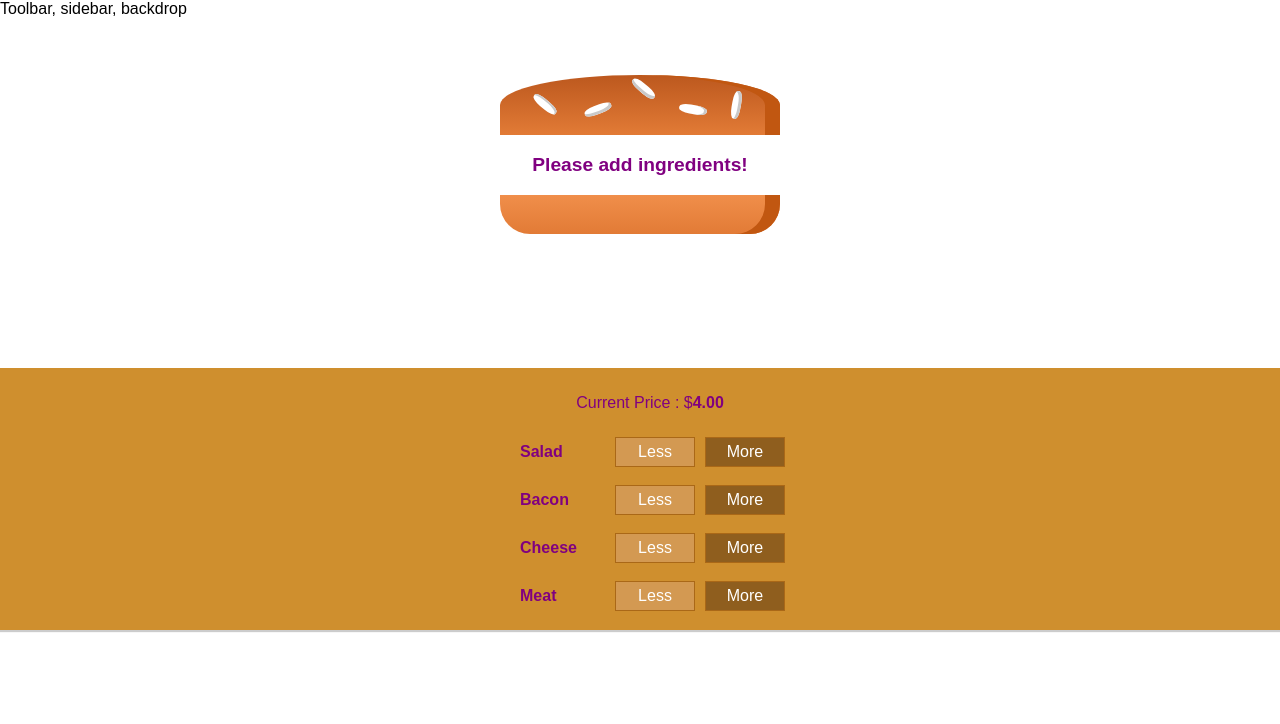
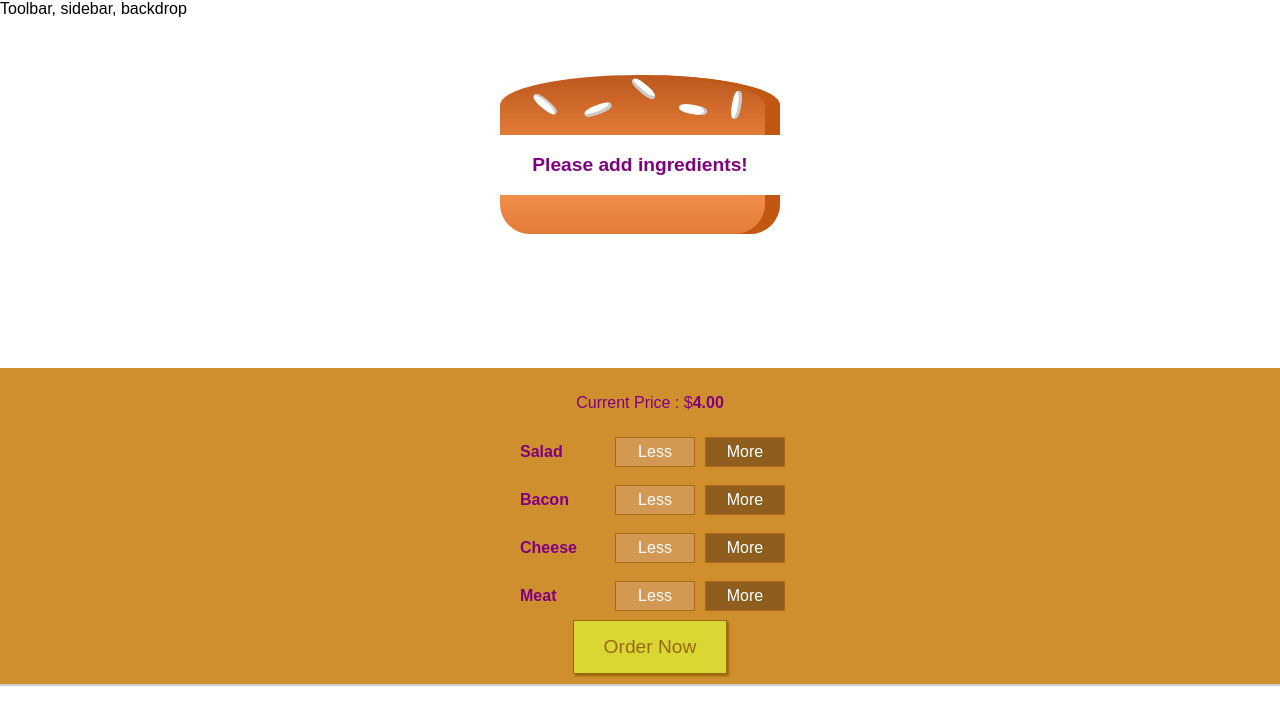
Before and after one commit to arifkhan36/React-Burger-App, a React app: page / in a window 1280 px wide. Shown: the top 724 px of the page. Built offline with nearby package versions, Linux system fonts and the light colour scheme.

Commit message:
added order button to the burger menu

```diff
--- a/src/components/Burger/BuildControls/BuildControls.css
+++ b/src/components/Burger/BuildControls/BuildControls.css
@@ -9,3 +9,44 @@
   padding: 10px 10px;
 
 }
+
+.OrderButton {
+    background-color: #DAD735;
+    outline: none;
+    cursor: pointer;
+    border: 1px solid #966909;
+    color: #966909;
+    font-family: inherit;
+    font-size: 1.2em;
+    padding: 15px 30px;
+    box-shadow: 2px 2px 2px #966909;
+}
+
+.OrderButton:hover, .OrderButton:active {
+    background-color: #A0DB41;
+    border: 1px solid #966909;
+    color: #966909;
+}
+
+.OrderButton:disabled {
+    background-color: #C7C6C6;
+    cursor: not-allowed;
+    border: 1px solid #ccc;
+    color: #888888;
+}
+
+.OrderButton:not(:disabled) {
+    animation: enable 0.3s linear;
+}
+
+@keyframes enable {
+    0% {
+        transform: scale(1);
+    }
+    60% {
+        transform: scale(1.1);
+    }
+    100% {
+        transform: scale(1);
+    }
+}
--- a/src/components/Burger/BuildControls/BuildControls.js
+++ b/src/components/Burger/BuildControls/BuildControls.js
@@ -22,10 +22,11 @@
           label={ctrl.label}
           added = { () => props.ingredientAdded (ctrl.type)}
           removed = {() => props.ingredientRemoved(ctrl.type)}
+
           />
 
        ))}
-
+         <button className={classes.OrderButton}>Order Now</button>
 
     </div>
 
```
